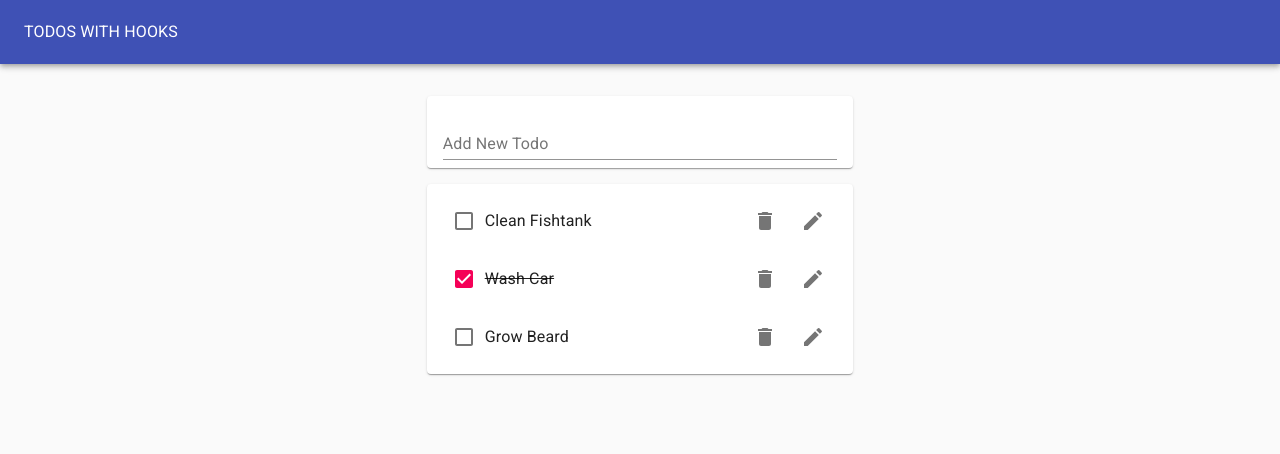
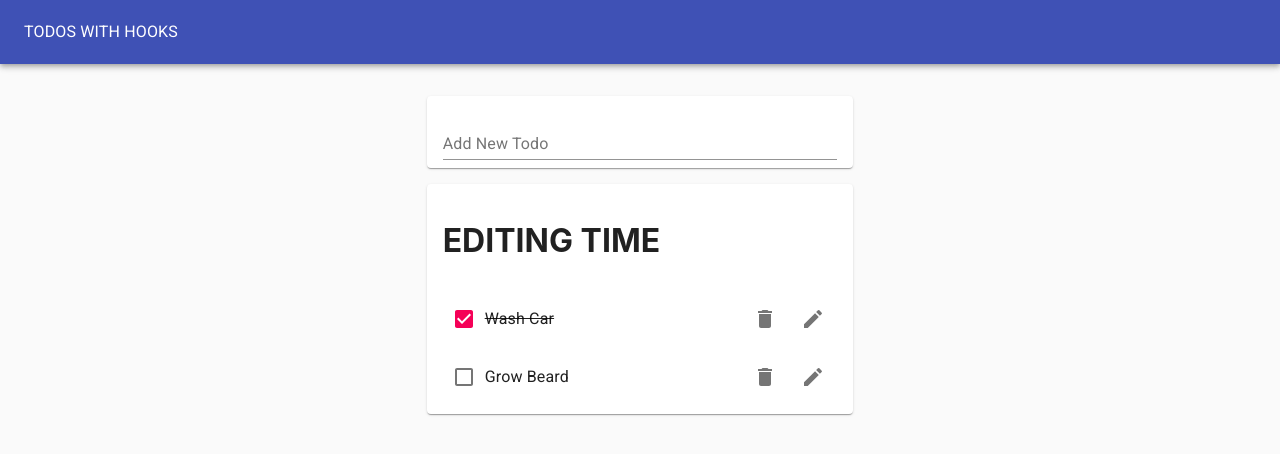
Before and after one commit to lowtrey/react-hooks-todo, a React (Create React App) app: page / in a window 1280 px wide. Both pictures are taken after a click on the button 813 px from the left and 221 px from the top of the page. Shown: the top 454 px of the page. Built offline with nearby package versions, Linux system fonts and the light colour scheme.

Commit message:
Create and implement useToggleState hook

```diff
--- a/src/Todo.js
+++ b/src/Todo.js
@@ -6,10 +6,14 @@
 import ListItem from '@material-ui/core/ListItem';
 import ListItemText from '@material-ui/core/ListItemText';
 import ListItemSecondaryAction from '@material-ui/core/ListItemSecondaryAction';
+import useToggleState from './hooks/useToggleState';
 
 function Todo({ completed, id, removeTodo, task, toggleTodo }) {
+  const [isEditing, toggle] = useToggleState(false);
   return (
     <ListItem>
+      { isEditing ? <h1>EDITING TIME</h1> :
+        <>
           <Checkbox tabIndex={-1} checked={completed} onClick={() => toggleTodo(id)} />
           <ListItemText
             style={{ textDecoration: completed ? 'line-through' : 'none' }}
@@ -20,10 +24,12 @@
             <IconButton aria-label='Delete' onClick={() => removeTodo(id)}>
               <DeleteIcon />
             </IconButton>
-        <IconButton aria-label='Edit'>
+            <IconButton aria-label='Edit' onClick={toggle}>
               <EditIcon />
             </IconButton>
           </ListItemSecondaryAction>
+        </>
+      }
     </ListItem>
   );
 }
--- /dev/null
+++ b/src/hooks/useToggleState.js
@@ -0,0 +1,13 @@
+import { useState } from 'react';
+
+function useToggle(initialVal = false) {
+  // call useState, 'reserve piece of state'
+  const [state, setState] = useState(initialVal);
+  const toggle = () => {
+    setState(!state);
+  };
+  // return piece of state AND a function to toggle it
+  return [state, toggle];
+}
+
+export default useToggle;
```
Lines whose indentation alone changed are shown as unchanged.
